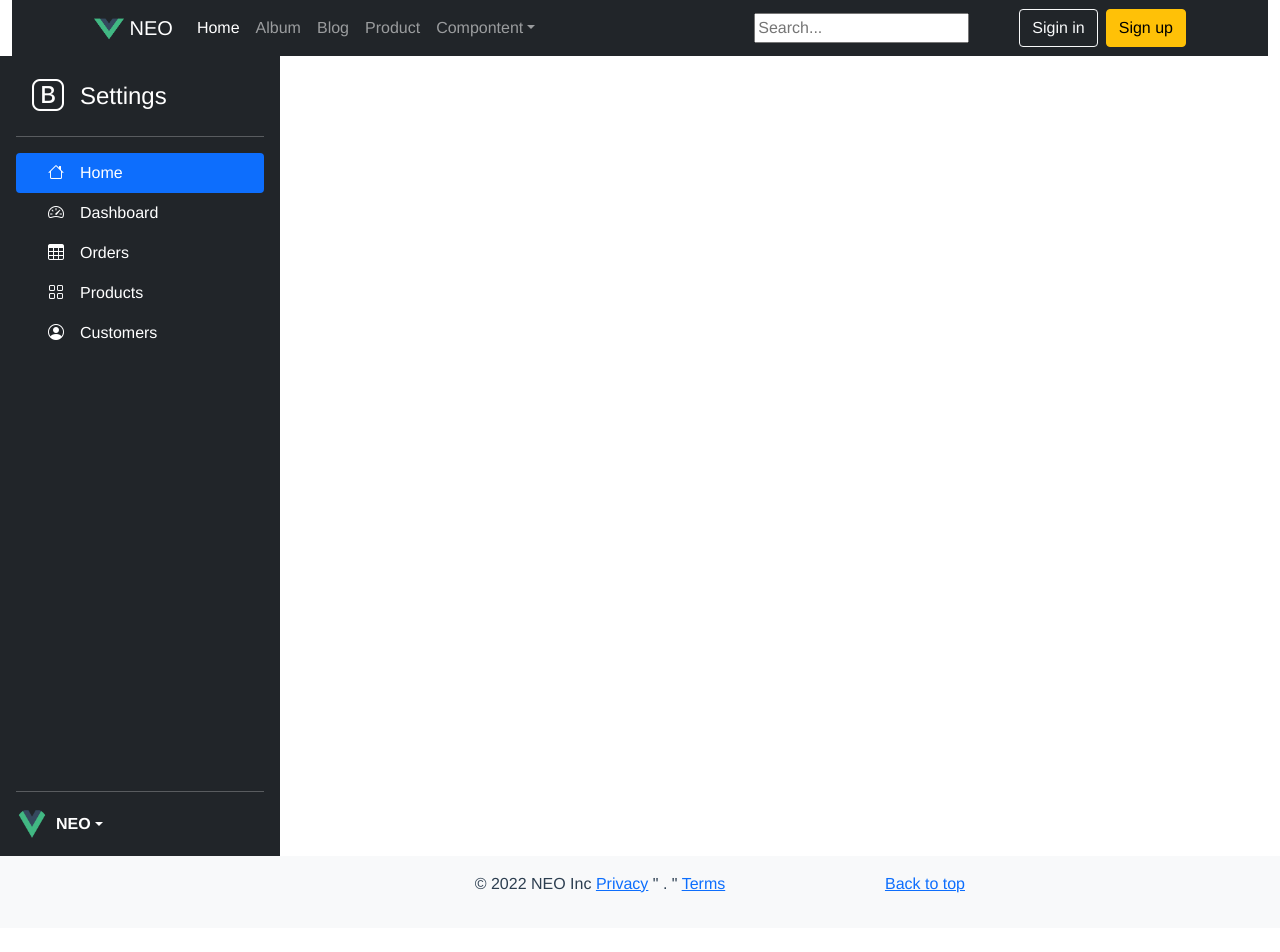
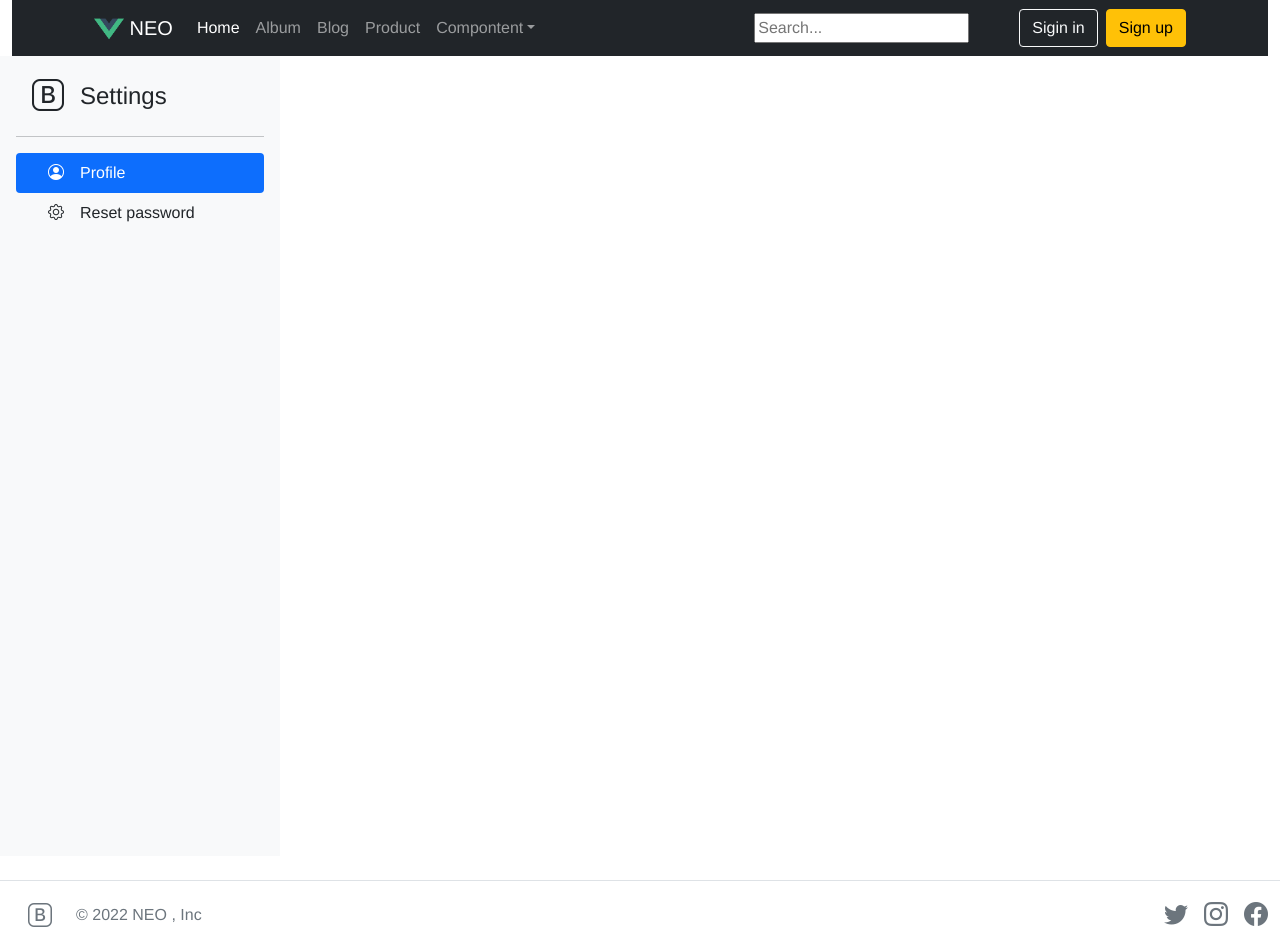
Before and after one commit to neoguojing/bootstrapvue, a Vue app: page /settings in a window 1280 px wide. Shown: the top 952 px of the page. Before the commit the page ends 928 px from the top, so only its background shows below. Built offline with nearby package versions, Linux system fonts and the light colour scheme.

Commit message:
up sidebar

```diff
--- a/src/App.vue
+++ b/src/App.vue
@@ -28,10 +28,11 @@
 
     </div>
   </div>
+  <div class="row">
+    <Footer/>
+  </div>
 </div>
-<div class="row">
-  <Footer/>
-</div>
+
 </template>
 
 <script type="module">
--- a/src/components/Sidebar.vue
+++ b/src/components/Sidebar.vue
@@ -1,57 +1,12 @@
 <template>
 
-   <div :id="id" class="d-flex flex-column flex-shrink-0 p-3 text-white bg-dark vh-100" :class="offcanvasClass" style="width: 280px;">
-    <a href="/" class="d-flex align-items-center mb-3 mb-md-0 me-md-auto text-white text-decoration-none">
+   <div :id="id" class="d-flex flex-column flex-shrink-0 p-3 bg-light text-dark vh-100" :class="offcanvasClass" style="width: 280px;">
+    <a href="/" class="d-flex align-items-center mb-3 mb-md-0 me-md-auto link-dark text-decoration-none">
       <i class="bi-bootstrap px-3"  style="font-size: 2rem;"></i>
       <span class="fs-4">{{ title }}</span>
     </a>
     <hr>
-    <ul class="nav nav-pills flex-column mb-auto">
-      <li class="nav-item ">
-        <a href="#" class="nav-link active d-flex justify-content-start" aria-current="page">
-        <i class="bi bi-house px-3" width="16" height="16"></i>
-          Home
-        </a>
-      </li>
-      <li>
-        <a href="#" class="nav-link text-white d-flex justify-content-start">
-          <i class="bi bi-speedometer2 px-3" width="16" height="16"></i>
-          Dashboard
-        </a>
-      </li>
-      <li>
-        <a href="#" class="nav-link text-white d-flex justify-content-start">
-           <i class="bi bi-table px-3" width="16" height="16"></i>
-          Orders
-        </a>
-      </li>
-      <li>
-        <a href="#" class="nav-link text-white d-flex justify-content-start">
-          <i class="bi bi-grid px-3" width="16" height="16"></i>
-          Products
-        </a>
-      </li>
-      <li>
-        <a href="#" class="nav-link text-white  d-flex justify-content-start">
-          <i class="bi bi-person-circle px-3"></i>
-          Customers
-        </a>
-      </li>
-    </ul>
-    <hr>
-    <div class="dropdown">
-      <a href="#" class="d-flex align-items-center text-white text-decoration-none dropdown-toggle" id="dropdownUser1" data-bs-toggle="dropdown" aria-expanded="false">
-        <img :src="portal" alt="" width="32" height="32" class="rounded-circle me-2">
-        <strong>{{ userName }}</strong>
-      </a>
-      <ul class="dropdown-menu dropdown-menu-dark text-small shadow" aria-labelledby="dropdownUser1">
-        <li><a class="dropdown-item" href="#">New project...</a></li>
-        <li><a class="dropdown-item" href="#">Settings</a></li>
-        <li><a class="dropdown-item" href="#">Profile</a></li>
-        <li><hr class="dropdown-divider"></li>
-        <li><a class="dropdown-item" href="#">Sign out</a></li>
-      </ul>
-    </div>
+      <slot></slot>
   </div>
 </template>
 
--- a/src/views/Dashboard.vue
+++ b/src/views/Dashboard.vue
@@ -1,6 +1,21 @@
 <template>
     <div class="row" >
-        <Sidebar id="dashboardSidebar" title="Dashboard" :offcanvasClass="[]"/>
+        <Sidebar id="dashboardSidebar" title="Dashboard" :offcanvasClass="[]">
+            <ul class="nav nav-pills flex-column mb-auto ">
+                <li class="nav-item ">
+                    <a href="#" class="nav-link active d-flex justify-content-start" aria-current="page">
+                    <i class="bi bi-person-circle px-3" width="16" height="16"></i>
+                    Upload
+                    </a>
+                </li>
+                <li>
+                    <a href="#" class="nav-link text-dark  d-flex justify-content-start">
+                    <i class="bi bi-gear px-3" width="16" height="16"></i>
+                    Manager
+                    </a>
+                </li>
+            </ul>
+        </Sidebar>
         <div class="col" >
         </div>
     </div>
--- a/src/views/Footer.vue
+++ b/src/views/Footer.vue
@@ -1,16 +1,18 @@
 <template>
-<footer class="footer mt-auto py-3 bg-light">
-  <div class="container">
-    <p class="float-end"> <a href="#">Back to top</a></p>
-    <p>
-       © {{ text }}
-      <a href="#">Privacy</a>
-      " . "
-      <a href="#">Terms</a>
-    </p>
-    <!-- <span class="text-muted">{{ text }}</span> -->
-  </div>
-</footer>
+  <footer class="d-flex flex-wrap justify-content-between align-items-center py-3 my-4 border-top">
+    <div class="col-md-4 d-flex align-items-center">
+      <a href="/" class="mb-3 me-2 mb-md-0 text-muted text-decoration-none lh-1">
+        <i class="bi-bootstrap px-3"  style="font-size: 1.5rem;"></i>
+      </a>
+      <span class="text-muted">&copy; {{ text }}</span>
+    </div>
+
+    <ul class="nav col-md-4 justify-content-end list-unstyled d-flex">
+      <li class="ms-3"><a class="text-muted" href="#"><i class="bi bi-twitter" style="font-size: 1.5rem;"></i></a></li>
+      <li class="ms-3"><a class="text-muted" href="#"><i class="bi bi-instagram" style="font-size: 1.5rem;"></i></a></li>
+      <li class="ms-3"><a class="text-muted" href="#"><i class="bi bi-facebook" style="font-size: 1.5rem;"></i></a></li>
+    </ul>
+  </footer>
 </template>
 <script>
 import 'bootstrap/dist/css/bootstrap.min.css'
@@ -19,7 +21,7 @@ export default {
     props:{
         text:{
             type: String,
-            default :"2022 NEO Inc"
+            default :"2022 NEO , Inc"
         },
     }
 }
@@ -27,9 +29,8 @@ export default {
 
 
 <style scoped>
-.container {
-  width: auto;
-  max-width: 680px;
-  padding: 0 15px;
+.bi {
+  vertical-align: -.125em;
+  fill: currentColor;
 }
 </style>
--- a/src/views/Navbar.vue
+++ b/src/views/Navbar.vue
@@ -49,7 +49,7 @@
             </li>
             <li><hr class="dropdown-divider"></li>
             <li><a class="dropdown-item d-flex gap-2 py-2 align-items-center" @click="onLogout" href="/login">
-            <i class="bi bi-box-arrow-right px-2"></i>Log out</a></li>
+            <i class="bi bi-box-arrow-right px-2"></i>Sign out</a></li>
           </ul>
       </li>
       </ul>
--- a/src/views/Settings.vue
+++ b/src/views/Settings.vue
@@ -1,6 +1,21 @@
 <template>
     <div class="row" >
-        <Sidebar id="settingsSidebar" title="Settings" :offcanvasClass="[]"/>
+        <Sidebar id="settingsSidebar" title="Settings" :offcanvasClass="[]">
+            <ul class="nav nav-pills flex-column mb-auto ">
+                <li class="nav-item ">
+                    <a href="#" class="nav-link active d-flex justify-content-start" aria-current="page">
+                    <i class="bi bi-person-circle px-3" width="16" height="16"></i>
+                    Profile
+                    </a>
+                </li>
+                <li>
+                    <a href="#" class="nav-link text-dark  d-flex justify-content-start">
+                    <i class="bi bi-gear px-3" width="16" height="16"></i>
+                    Reset password
+                    </a>
+                </li>
+            </ul>
+        </Sidebar>
         <div class="col" >
         </div>
     </div>
```
